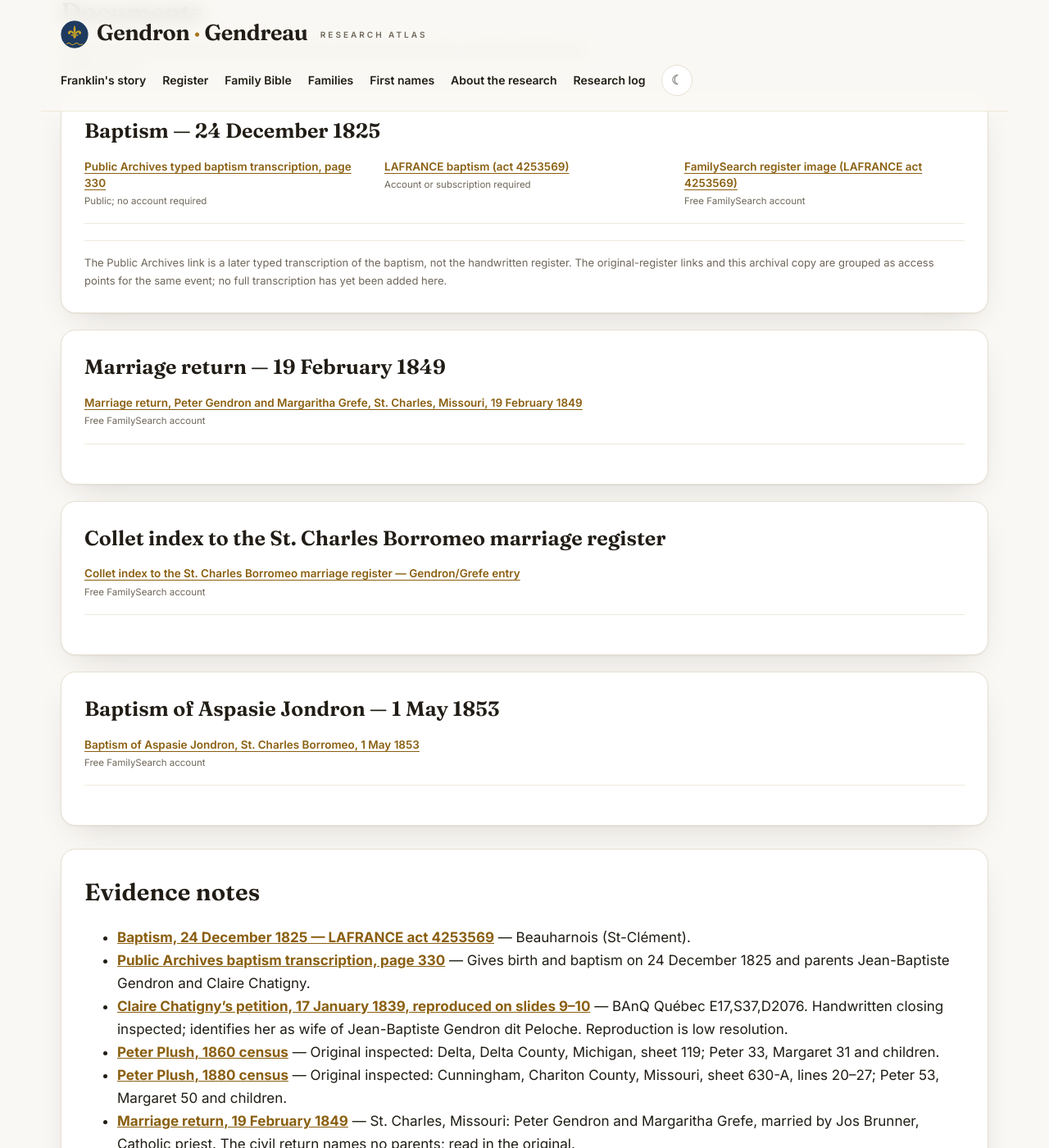
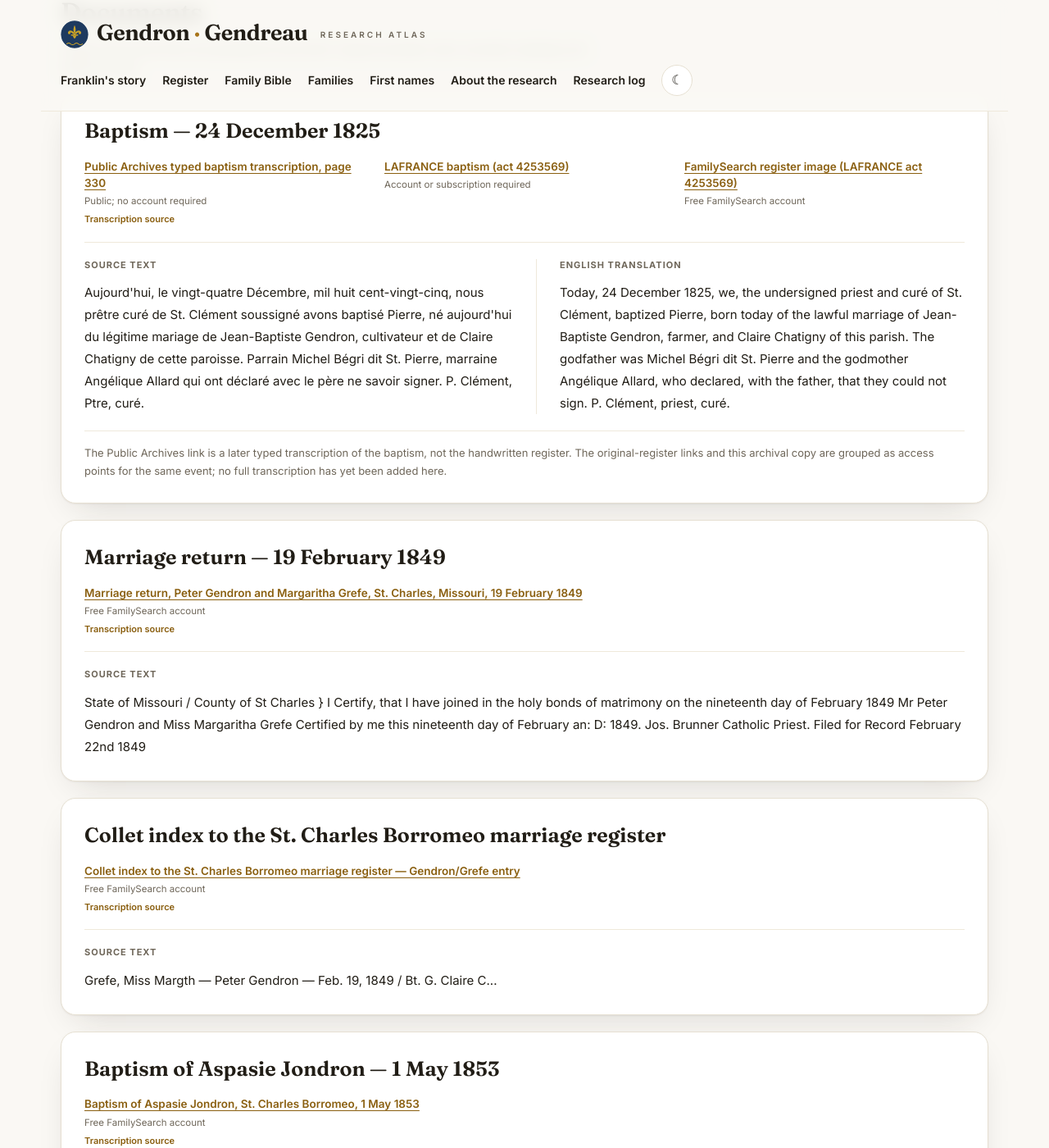
Before and after one commit to vetharmon/gendron-research, a Jekyll site: the page built from _candidates/c172.md, in a window 1280 px wide and 1400 px high, scrolled down 2320 px. Shown: the whole window at 82% size. Built offline with Jekyll 4.4.1, drawn with Linux system fonts in a browser that asks for light colours; some of the changed text lies outside the part shown.

Commit message:
Add files via upload

```diff
--- a/_candidates/c172.md
+++ b/_candidates/c172.md
@@ -45,7 +45,10 @@ sources:
 - label: Public Archives typed baptism transcription, page 330
   url: https://heritage.canadiana.ca/view/oocihm.lac_reel_c2889/339
   access: Public; no account required
-  provenance: Saint-Clément de Beauharnois, MG8 G3, reel C-2889, image 339. Typed transcription inspected; not the handwritten act.
+  provenance: Saint-Clément de Beauharnois, MG8 G3, reel C-2889, image 339. Typed transcription inspected; not the handwritten act. Re-read and verified 28 November 2026 — the entry is complete on this image (typed page 330); this Public Archives typed transcript is a derivative of the register, and its godfather Bégri is the typist's rendering against Dépré in the civil copy and Dépri in the parish copy.
+  text_note: "Transcription of the Public Archives typed transcript (typed page 330) from the audit re-read of 28 November 2026; the typescript's spellings and punctuation as printed."
+  translation: "Today, 24 December 1825, we, the undersigned priest and curé of St. Clément, baptized Pierre, born today of the lawful marriage of Jean-Baptiste Gendron, farmer, and Claire Chatigny of this parish. The godfather was Michel Bégri dit St. Pierre and the godmother Angélique Allard, who declared, with the father, that they could not sign. P. Clément, priest, curé."
+  transcription: "Aujourd'hui, le vingt-quatre Décembre, mil huit cent-vingt-cinq, nous prêtre curé de St. Clément soussigné avons baptisé Pierre, né aujourd'hui du légitime mariage de Jean-Baptiste Gendron, cultivateur et de Claire Chatigny de cette paroisse. Parrain Michel Bégri dit St. Pierre, marraine Angélique Allard qui ont déclaré avec le père ne savoir signer. P. Clément, Ptre, curé."
   document_id: act-4253569
   document_primary: true
   document_title: Baptism — 24 December 1825
@@ -53,19 +56,24 @@ sources:
 - label: LAFRANCE baptism (act 4253569)
   url: https://www.genealogiequebec.com/Membership/LAFRANCE/acte/4253569
   access: Account or subscription required
-  provenance: The act number is explicitly recorded in the consolidated candidate register.
+  provenance: The act number is explicitly recorded in the consolidated candidate register. Re-read and verified 28 November 2026 — this copy and the index date the birth to the baptism day, 24 December; the parish copy reads né avant hier (born 22 December), a divergence noted on that entry.
+  text_note: "Verbatim transcription from the audit re-read of 28 November 2026; spellings as written."
+  translation: "B.110 Pierre Gendron. Today, 24 December 1825, we, the undersigned priest and curé of St. Clément, baptized Pierre, born today of the lawful marriage of Jean Baptiste Gendron, farmer, and Claire Chatigny of this parish. The godfather was Michel Dépré dit St. Pierre and the godmother Angélique [surname illegible in this copy], who declared they could not sign. P. Clément, priest, curé."
+  transcription: "B.110. Pierre Gendron. Aujourd'hui, le vingt quatre de Décembre, mil huit cent vingt cinq, nous prêtre curé de St. Clément soussigné avons baptisé Pierre né aujourd'hui du légitime mariage de Jean Baptiste Gendron cultivateur et de Claire Chatigny de cette paroisse. Parrain Michel Dépré dit St. Pierre, marraine Angélique et [illegible] qui ont déclaré ne savoir signer. P. Clément Ptre. curé"
   document_id: act-4253569
   document_primary: false
 - label: FamilySearch register image (LAFRANCE act 4253569)
   url: https://www.familysearch.org/ark:/61903/3:1:3QSQ-G993-WJ4B
   access: Free FamilySearch account
-  provenance: Quebec, Catholic Parish Registers, 1621-1979 — image 380, DGS 5469007. Matched to the LAFRANCE act on name, date and parents (12 Nov 2026).
+  provenance: Quebec, Catholic Parish Registers, 1621-1979 — image 380, DGS 5469007. Matched to the LAFRANCE act on name, date and parents (12 Nov 2026). Re-read and verified 28 November 2026 — image 380 of the film, entry B.110; this copy dates the birth two days before the baptism (né avant hier, 22 December) against né aujourd'hui in the civil copy, the index and the typed transcript.
+  transcription: "B.110. Pierre Gendron. Aujourd'hui, le vingt quatre Décembre, mil huit cent vingt cinq, nous prêtre curé de St. Clément [uncertain: soussigné] qui avons baptisé Pierre né avant hier du légitime mariage de Jean Baptiste Gendron cultivateur et de Claire Chatigny de cette paroisse. Parrain Michel Dépri dit St. Pierre, et marraine [uncertain: Angélique] [uncertain: Millard] qui ont déclaré ne savoir signer. P. Clément Ptre. curé"
   document_id: act-4253569
   document_primary: false
 - label: Marriage return, Peter Gendron and Margaritha Grefe, St. Charles, Missouri, 19 February 1849
   url: https://www.familysearch.org/ark:/61903/3:1:3QS7-8989-386N
   access: Free FamilySearch account
-  provenance: St. Charles Marriage Records 1807–1854, image 255 of 338. Civil minister's return read in the original (20 Nov 2026); no ages, parents or witnesses given.
+  provenance: St. Charles Marriage Records 1807–1854, image 255 of 338. Civil minister's return read in the original (20 Nov 2026); no ages, parents or witnesses given. Re-read and verified 28 November 2026 — image 255 of the film, page 97 of the county marriage records, the third return on the right-hand page; the return names no witnesses.
+  transcription: "State of Missouri / County of St Charles } I Certify, that I have joined in the holy bonds of matrimony on the nineteenth day of February 1849 Mr Peter Gendron and Miss Margaritha Grefe Certified by me this nineteenth day of February an: D: 1849. Jos. Brunner Catholic Priest. Filed for Record February 22nd 1849"
   document_id: source-004
   document_primary: true
   document_title: Marriage return — 19 February 1849
@@ -73,7 +81,8 @@ sources:
 - label: Collet index to the St. Charles Borromeo marriage register — Gendron/Grefe entry
   url: https://www.familysearch.org/library/books/viewer/265517/
   access: Free FamilySearch account
-  provenance: O. W. Collet, Index to the St. Charles County, Missouri marriages, 1792–1863 (1969 reprint), groom index p. 15. Names the groom's parents as Baptiste Gendron and Claire Chetinser, with the compiler's alternative reading (Chatagne?). The original register for 1845–1892 is unfilmed.
+  provenance: O. W. Collet, Index to the St. Charles County, Missouri marriages, 1792–1863 (1969 reprint), groom index p. 15. Names the groom's parents as Baptiste Gendron and Claire Chetinser, with the compiler's alternative reading (Chatagne?). The original register for 1845–1892 is unfilmed. Re-read and verified 28 November 2026 — viewer page 59, printed page 57; the sub-line is the compiler's parentage note as printed.
+  transcription: "Grefe, Miss Margth — Peter Gendron — Feb. 19, 1849 / Bt. G. Claire C..."
   document_id: source-005
   document_primary: true
   document_title: Collet index to the St. Charles Borromeo marriage register
@@ -81,7 +90,8 @@ sources:
 - label: Baptism of Aspasie Jondron, St. Charles Borromeo, 1 May 1853
   url: https://www.familysearch.org/ark:/61903/3:1:3Q9M-CSQJ-49Z4-G
   access: Free FamilySearch account
-  provenance: St. Charles Borromeo baptism register, DGS 7846218, item 2, image 9. Daughter of Pierre and Margareta Greffe; godfather Charles Greffe. Original read (20 Nov 2026).
+  provenance: St. Charles Borromeo baptism register, DGS 7846218, item 2, image 9. Daughter of Pierre and Margareta Greffe; godfather Charles Greffe. Original read (20 Nov 2026). Re-read and verified 28 November 2026 — image 718 of the film; the register spells the child Jeandron and the mother's name Goffe, against the Jondron and Greffe forms used in this entry's label and in the Documents text.
+  transcription: "On the 1st of May 1853 I the undersigned baptized Aspasie Jeandron born on the 29th of last April daughter of Pierre and Margarite Goffe. G.F. Charles Goffe. G.M. Aspasie Magdalene, [uncertain: C. Meyer], S.J."
   document_id: source-006
   document_primary: true
   document_title: Baptism of Aspasie Jondron — 1 May 1853
```
